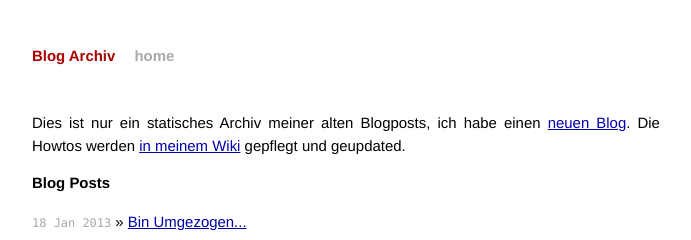
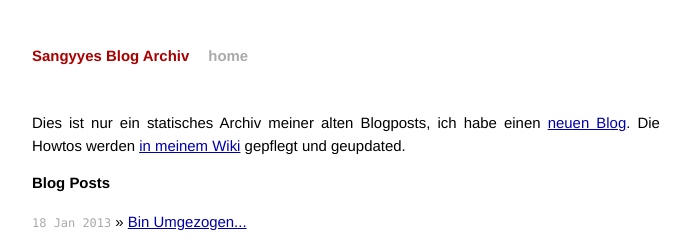
Before and after one commit to sangyye/archiveblog, a Jekyll site: the page built from index.html, in a window 1280 px wide and 900 px high. Shown: the top 240 px of the window, without its empty margins (294-985 px from the left). Built offline with Jekyll 4.4.1, drawn with Linux system fonts in a browser that asks for light colours; comment, search, counter and statistics services are not loaded.

Commit message:
Change blog name

```diff
--- a/_config.yml
+++ b/_config.yml
@@ -1,4 +1,4 @@
-name: Blog Archiv
+name: Sangyyes Blog Archiv
 pygments: true
 
 #site configuration
```
